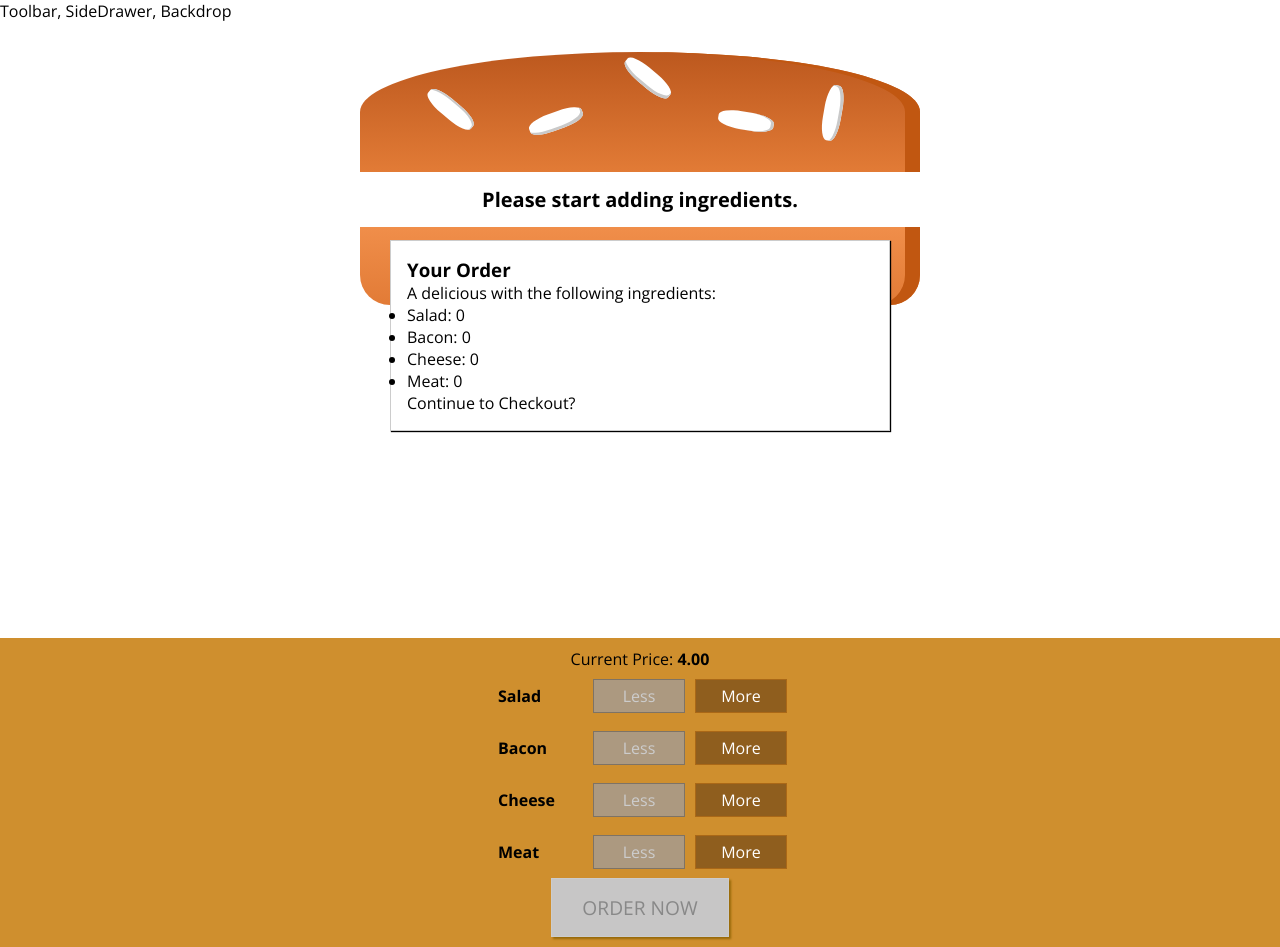
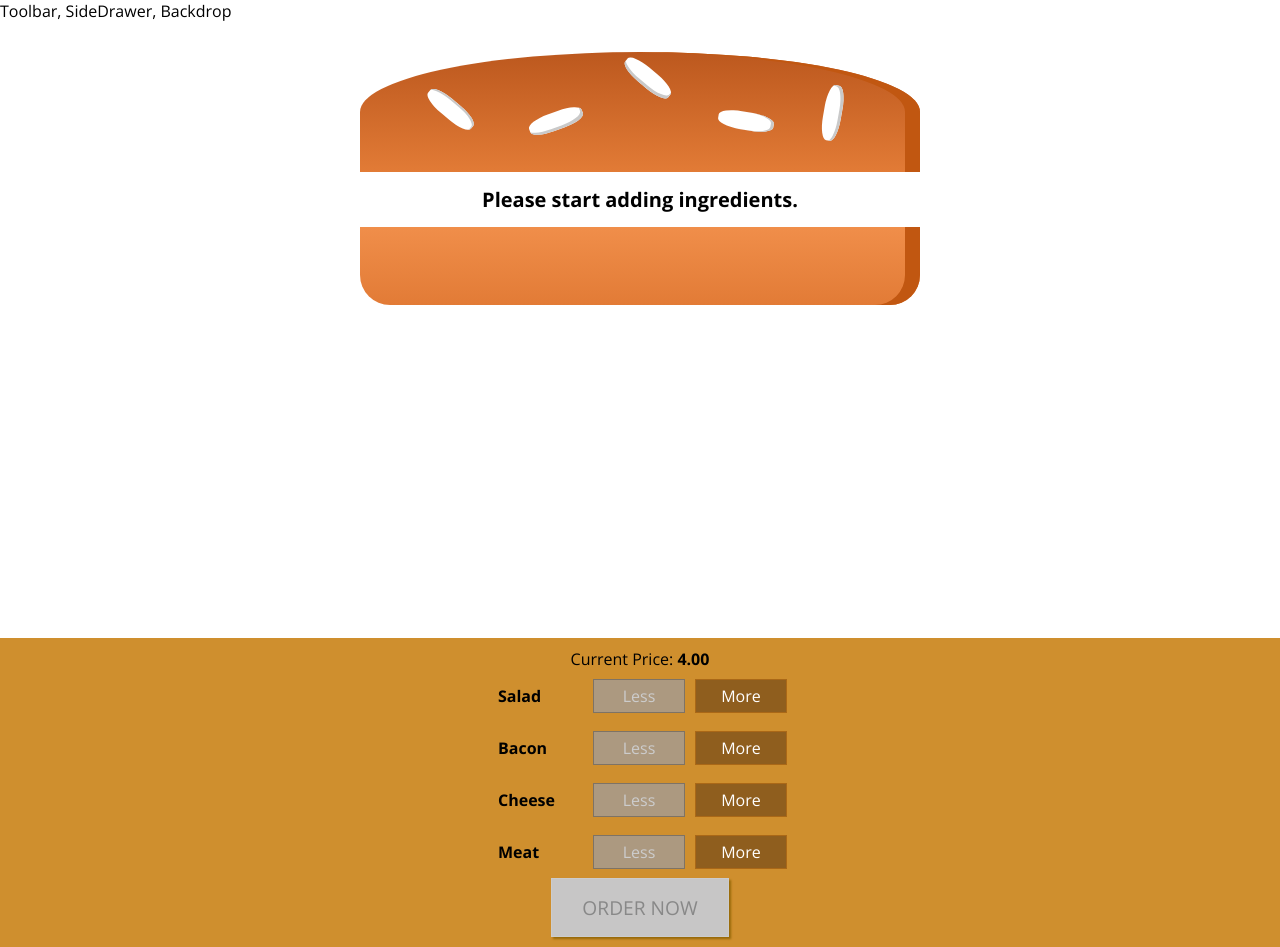
Before and after one commit to chsdwn/the-burger, a React (Create React App) app: page / in a window 1280 px wide. Built offline with nearby package versions, Linux system fonts and the light colour scheme.

Commit message:
Showing & Hiding the Modal (with Animation!).

```diff
--- a/src/components/Burger/BuildControls/BuildControls.js
+++ b/src/components/Burger/BuildControls/BuildControls.js
@@ -23,7 +23,8 @@
     ))}
     <button
       className={classes.OrderButton}
-      disabled={!props.purchasable}>ORDER NOW</button>
+      disabled={!props.purchasable}
+      onClick={props.ordered}>ORDER NOW</button>
   </div>
 );
 
--- a/src/components/UI/Modal/Modal.js
+++ b/src/components/UI/Modal/Modal.js
@@ -3,7 +3,12 @@
 import classes from './Modal.module.css';
 
 const modal = (props) => (
-  <div className={classes.Modal}>
+  <div
+    className={classes.Modal}
+    style={{
+      transform: props.show ? 'translateY(0)' : 'translateY(-100vh)',
+      opacity: props.show ? '1' : '0'
+    }}>
     {props.children}
   </div>
 );
--- a/src/containers/BurgerBuilder/BurgerBuilder.js
+++ b/src/containers/BurgerBuilder/BurgerBuilder.js
@@ -26,7 +26,8 @@
       meat: 0
     },
     totalPrice: 4,
-    purchasable: false
+    purchasable: false,
+    purchasing: false
   }
 
   addIngredientHandler = (type) => {
@@ -75,6 +76,10 @@
     this.setState({purchasable: sum > 0});
   }
 
+  purchaseHandler = () => {
+    this.setState({purchasing: true});
+  }
+
   render () {
     const disableInfo = {
       ...this.state.ingredients
@@ -86,16 +91,17 @@
 
     return (
       <Aux>
-        <Modal>
+        <Modal show={this.state.purchasing}>
           <OrderSummary ingredients={this.state.ingredients} />
         </Modal>
-        <Burger ingredients={this.state.ingredients}/>
+        <Burger ingredients={this.state.ingredients} />
         <BuildControls
           ingredientAdded={this.addIngredientHandler}
           ingredientRemoved={this.removeIngredientHandler}
           disabled={disableInfo}
           purchasable={this.state.purchasable}
-          price={this.state.totalPrice}/>
+          ordered={this.purchaseHandler}
+          price={this.state.totalPrice} />
       </Aux>
     );
   }
```
